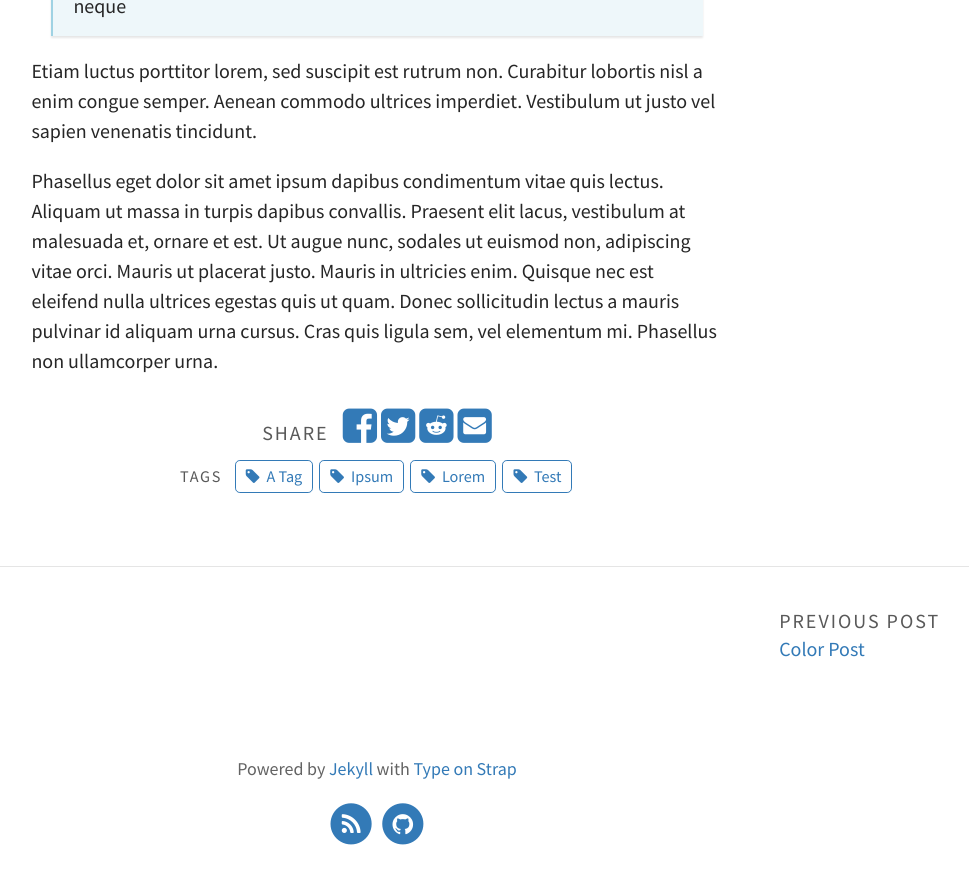
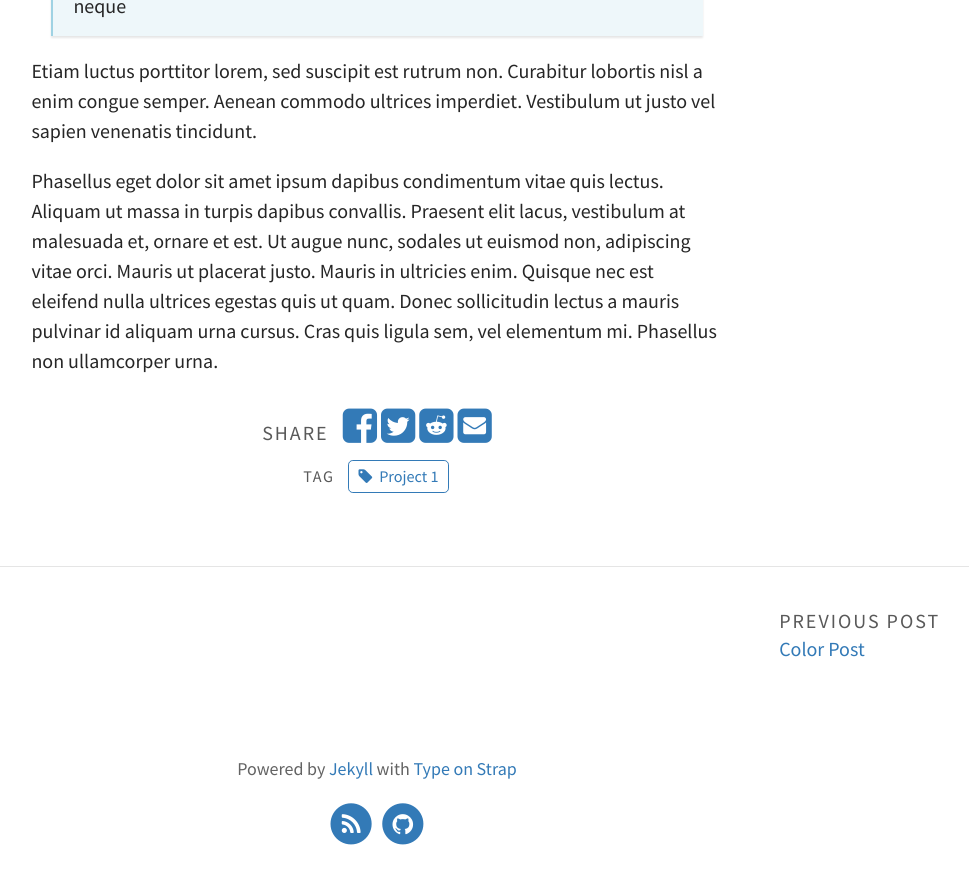
Before and after one commit to aemooooon/Project-Portfolio, a Jekyll site: the page built from _posts/2019-11-30-sample-post.md, in a window 1280 px wide and 900 px high, scrolled down 1664 px. Shown: the top 884 px of the window, without its empty margins (263-1232 px from the left). Built offline with Jekyll 4.4.1, drawn with Linux system fonts in a browser that asks for light colours.

Commit message:
Update 2019-11-30-sample-post.md

```diff
--- a/_posts/2019-11-30-sample-post.md
+++ b/_posts/2019-11-30-sample-post.md
@@ -1,7 +1,7 @@
 ---
 layout: post
 title: Sample post
-tags: [A Tag, Test, Lorem, Ipsum]
+tags: [Project 1]
 author-id: mhagnumdw
 excerpt_separator: <!--more-->
 ---
```
